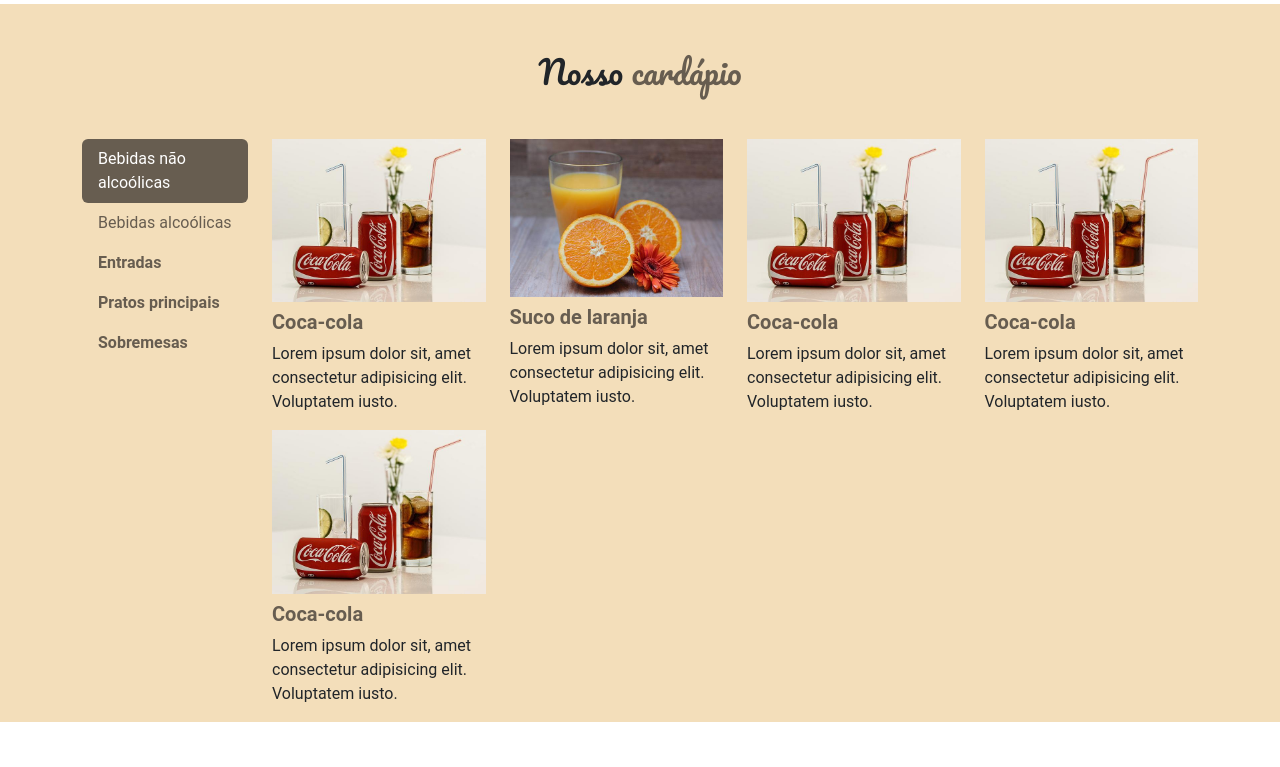
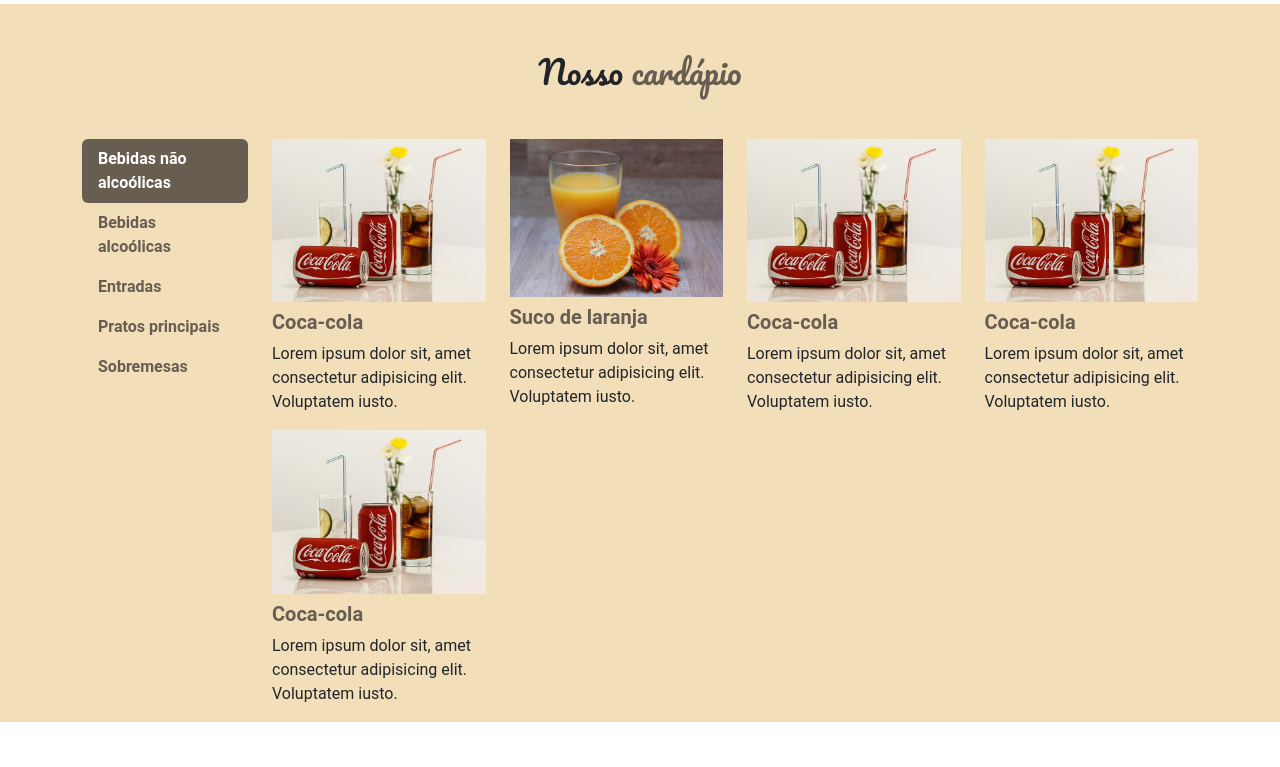
Before and after one commit to camyllasantos/kiko-s-bar, a plain HTML site: page index.html in a window 1280 px wide. Shown: the part 1900-2667 px from the top of the page. Drawn offline with nearby package versions, Linux system fonts and the light colour scheme.

Commit message:
Novo commit

```diff
--- a/index.html
+++ b/index.html
@@ -145,8 +145,8 @@
                     <div class="row">
                         <asiede class="col-md-2">
                             <nav class="nav nav-pills flex-column nav-cardapio">
-                                <button type="button" data-bs-toggle="tab" data-bs-target="#bebida-sem-alcool" class="text-start nav-link text-colored active">Bebidas não alcoólicas</button>
-                                <button type="button" data-bs-toggle="tab" data-bs-target="#bebidas-alcoolicas" class="text-start nav-link text-colored">Bebidas alcoólicas</button>
+                                <button type="button" data-bs-toggle="tab" data-bs-target="#bebida-sem-alcool" class="fw-bold text-start nav-link text-colored active">Bebidas não alcoólicas</button>
+                                <button type="button" data-bs-toggle="tab" data-bs-target="#bebidas-alcoolicas" class="fw-bold text-start nav-link text-colored">Bebidas alcoólicas</button>
                                 <button type="button" data-bs-toggle="tab" data-bs-target="#entradas" class="fw-bold text-start nav-link text-colored">Entradas</button>
                                 <button type="button" data-bs-toggle="tab" data-bs-target="#pratos-principais" class="fw-bold text-start nav-link text-colored">Pratos principais</button>
                                 <button type="button" data-bs-toggle="tab" data-bs-target="#sobremesas" class="fw-bold text-start nav-link text-colored">Sobremesas</button>
```
